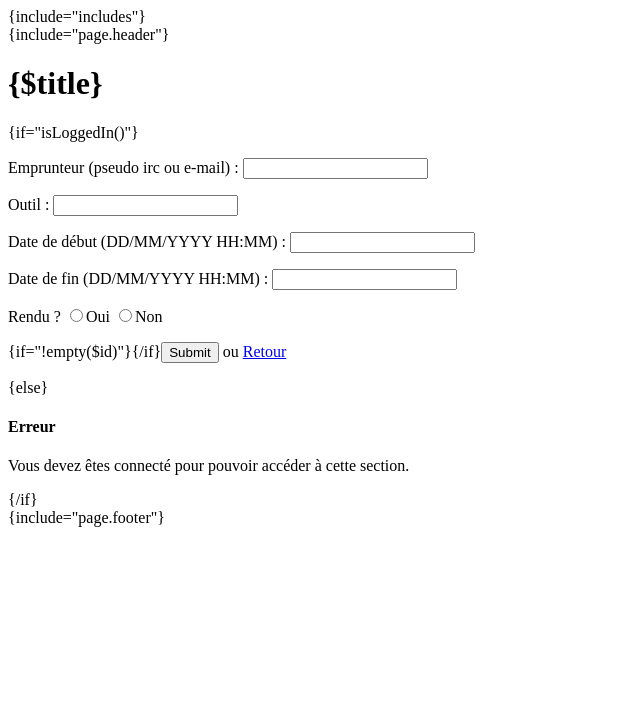
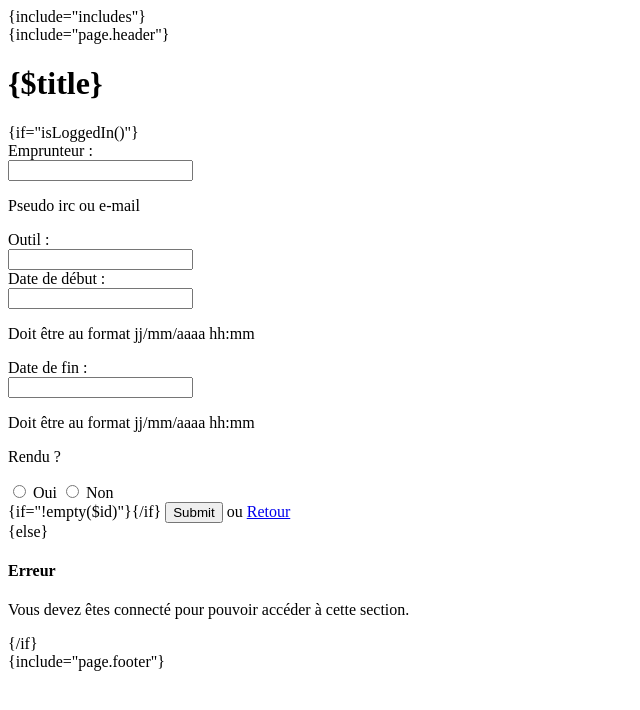
Before and after one commit to hackEns/Jarvis_web, a PHP site: page /tpl/emprunts_form.html in a window 1280 px wide. Shown: the top 710 px of the page, without its empty margins (0-640 px from the left). Run offline with PHP 8.4, Linux system fonts and the light colour scheme.

Commit message:
Update other forms theme

```diff
--- a/tpl/emprunts_form.html
+++ b/tpl/emprunts_form.html
@@ -10,13 +10,57 @@
 <main class="jarvis">
     <h1>{$title}</h1>
     {if="isLoggedIn()"}
-    <form method="post" action="" class="center">
-        <p><label for="borrower">Emprunteur (pseudo irc ou e-mail) : </label><input type="text" name="borrower" id="borrower" {if="!empty($borrower)"}value="{$borrower}"{/if}/></p>
-        <p><label for="tool">Outil : </label><input type="text" name="tool" id="tool" {if="!empty($tool)"}value="{$tool}"{/if}/></p>
-        <p><label for="date_from">Date de début (DD/MM/YYYY HH:MM) : </label><input type="text" name="date_from" id="date_from" {if="!empty($date_from)"}value="{$date_from}"{/if}/></p>
-        <p><label for="until">Date de fin (DD/MM/YYYY HH:MM) : </label><input type="text" name="until" id="until" {if="!empty($until)"}value="{$until}"{/if}/></p>
-        <p>Rendu ? <input type="radio" name="back" id="yes_form" value="1" {if="!empty($back)"}checked="checked"{/if}/><label for="yes_form">Oui</label> <input type="radio" name="back" id="no_form" value="0" {if="empty($back)"}checked="checked"{/if}/><label for="no_form">Non</label></p>
-        <p>{if="!empty($id)"}<input type="hidden" name="id" id="id" value="{$id}"/>{/if}<input type="submit"/> ou <a href="?do=emprunts">Retour</a></p>
+    <form method="post" action="" class="form-horizontal">
+        <div class="form-item">
+            <label class="left-column" for="borrower">Emprunteur : </label>
+            <div class="right-column">
+                <input type="text" name="borrower" id="borrower" {if="!empty($borrower)"}value="{$borrower}"{/if}/>
+            </div>
+        </div>
+        <p class="form-help">
+            Pseudo irc ou e-mail
+        </p>
+        <div class="form-item">
+            <label class="left-column" for="tool">Outil : </label>
+            <div class="right-column">
+                <input type="text" name="tool" id="tool" {if="!empty($tool)"}value="{$tool}"{/if}/>
+            </div>
+        </div>
+        <div class="form-item">
+            <label class="left-column" for="date_from">Date de début : </label>
+            <div class="right-column">
+                <input type="text" name="date_from" id="date_from" {if="!empty($date_from)"}value="{$date_from}"{/if}/>
+            </div>
+        </div>
+        <p class="form-help">
+            Doit être au format jj/mm/aaaa hh:mm
+        </p>
+        <div class="form-item">
+            <label class="left-column" for="until">Date de fin : </label>
+            <div class="right-column">
+                <input type="text" name="until" id="until" {if="!empty($until)"}value="{$until}"{/if}/>
+            </div>
+        </div>
+        <p class="form-help">
+            Doit être au format jj/mm/aaaa hh:mm
+        </p>
+        <div class="form-item">
+            <p class="left-column">
+                Rendu ?
+            </p>
+            <div class="right-column">
+                    <input type="radio" name="back" id="yes_form" value="1" {if="!empty($back)"}checked="checked"{/if}/>
+                    <label for="yes_form">Oui</label>
+                    <input type="radio" name="back" id="no_form" value="0" {if="empty($back)"}checked="checked"{/if}/>
+                    <label for="no_form">Non</label>
+            </div>
+        </div>
+        <div class="form-item">
+            <div class="right-column">
+                {if="!empty($id)"}<input type="hidden" name="id" id="id" value="{$id}"/>{/if}
+                <input type="submit"/> ou <a href="?do=emprunts">Retour</a>
+            </div>
+        </div>
     </form>
     {else}
     <div class="callout-error">
```
Also changed, not shown: inc/albinomouse.css (+7 -2 lines), tpl/shopping_form.html (+43 -7 lines).
